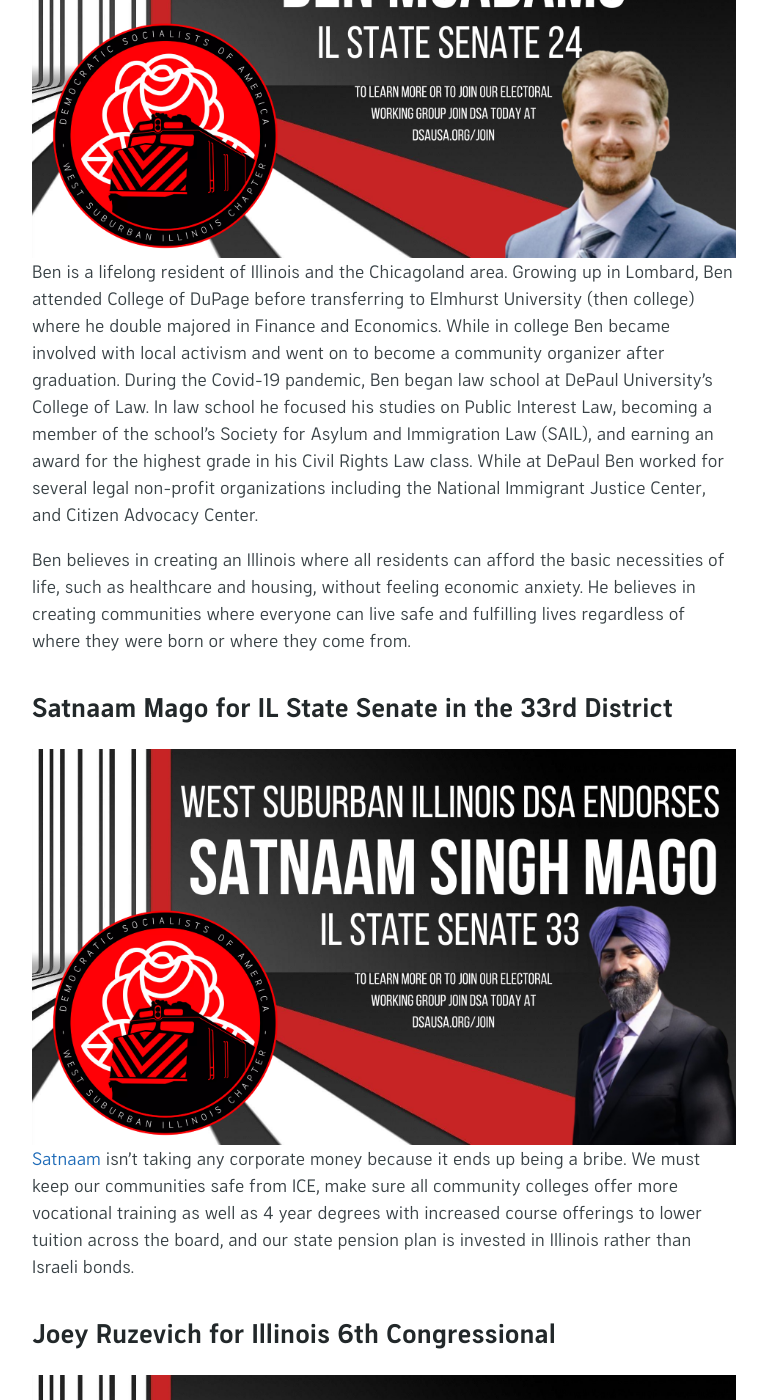
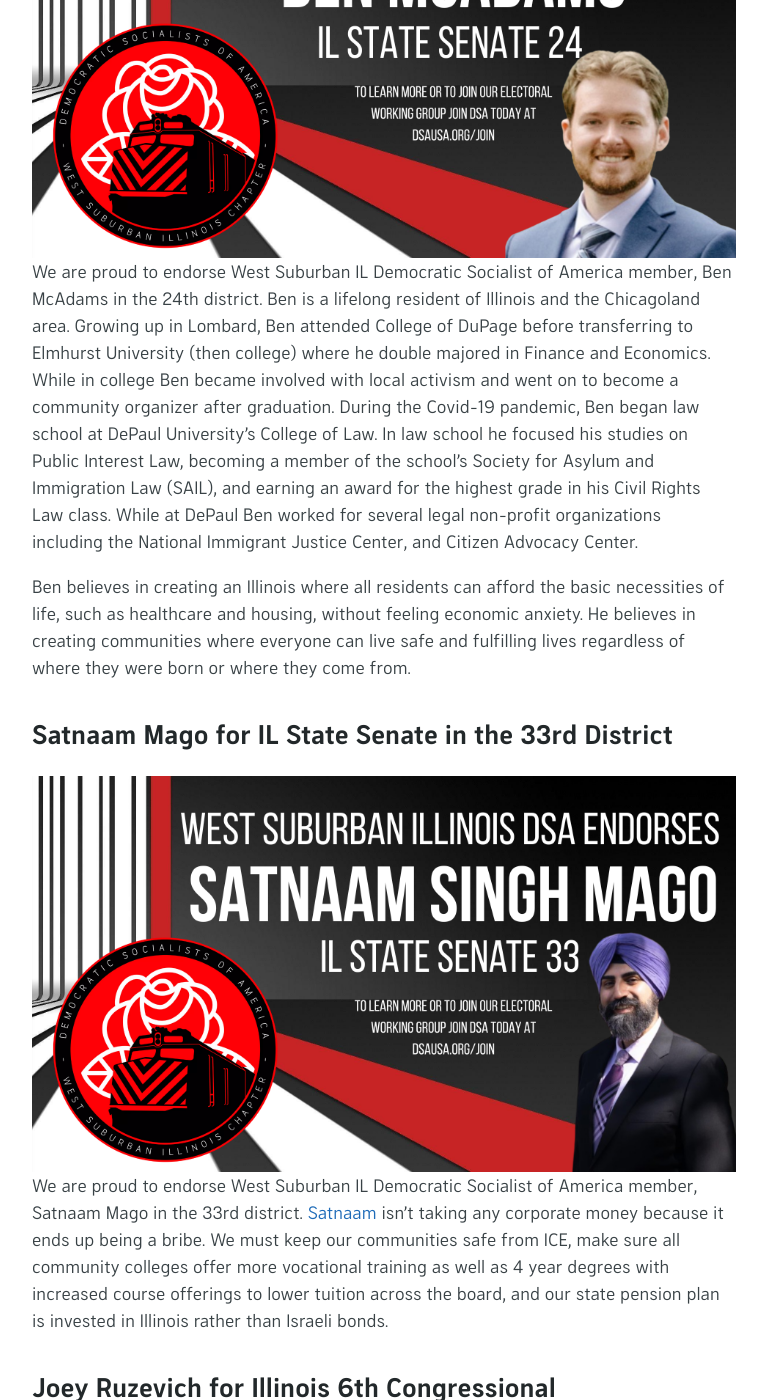
Before and after one commit to wsildsa/wsildsa.github.io, a Jekyll site: the page built from _pages/en/electoral.md, in a window 1280 px wide and 1400 px high, scrolled down 1293 px. Shown: the whole window, without its empty margins (256-1023 px from the left). Built offline with Jekyll 4.4.1, drawn with Linux system fonts in a browser that asks for light colours; some web fonts are replaced; the repository's description, which GitHub fills in, is left out.

Commit message:
add member status

```diff
--- a/_pages/en/electoral.md
+++ b/_pages/en/electoral.md
@@ -12,12 +12,14 @@ description:
 
 ## Ben McAdams for IL State Senate in the 24th District
 ![WSIL DSA Endorses Ben McAdams for IL Senate in the 24th](assets/images/ben-endorsement.png)
+We are proud to endorse West Suburban IL Democratic Socialist of America member, Ben McAdams in the 24th district.
 Ben is a lifelong resident of Illinois and the Chicagoland area. Growing up in Lombard, Ben attended College of DuPage before transferring to Elmhurst University (then college) where he double majored in Finance and Economics. While in college Ben became involved with local activism and went on to become a community organizer after graduation. During the Covid-19 pandemic, Ben began law school at DePaul University’s College of Law. In law school he focused his studies on Public Interest Law, becoming a member of the school’s Society for Asylum and Immigration Law (SAIL), and earning an award for the highest grade in his Civil Rights Law class. While at DePaul Ben worked for several legal non-profit organizations including the National Immigrant Justice Center, and Citizen Advocacy Center.
 
 Ben believes in creating an Illinois where all residents can afford the basic necessities of life, such as healthcare and housing, without feeling economic anxiety. He believes in creating communities where everyone can live safe and fulfilling lives regardless of where they were born or where they come from.
 
 ## Satnaam Mago for IL State Senate in the 33rd District
 ![WSIL DSA Endorses Satnaam Mago for IL Senate in the 33rd](assets/images/satnaam-endorsement.png)
+We are proud to endorse West Suburban IL Democratic Socialist of America member, Satnaam Mago in the 33rd district.
 [Satnaam](https://www.letsgomago.com/) isn't taking any corporate money because it ends up being a bribe. We must keep our communities safe from ICE, make sure all community colleges offer more vocational training as well as 4 year degrees with increased course offerings to lower tuition across the board, and our state pension plan is invested in Illinois rather than Israeli bonds.
 
 ## Joey Ruzevich for Illinois 6th Congressional
```
